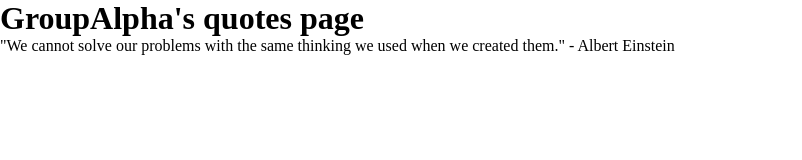
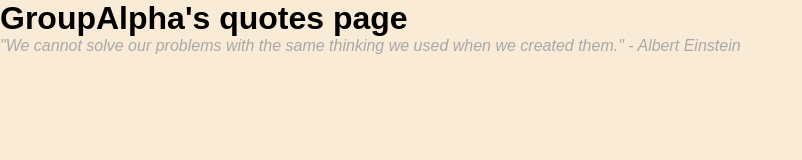
Before and after one commit to Mbrand95/GroupAlpha, a plain HTML site: page index.html in a window 1280 px wide. Shown: the whole page, without its empty margins (0-802 px from the left). Drawn offline with Linux system fonts and the light colour scheme.

Commit message:
Updated style.css for developer 3 portion of the assignment

```diff
--- a/style.css
+++ b/style.css
@@ -1,15 +1,25 @@
 /* Group Alpha */
 
 body, h1, blockquote {
+    background-color: antiquewhite;
     margin: 0;
     padding: 0;
 }
 
 body {
+    font-size: 12;
+    font-family: sans-serif;
 }
 
 h1 {
+    font-size: 24;
+    font-family: sans-serif;
+    font-weight: bold;
 }
 
 blockquote {
+    font-size: 16;
+    font-family: sans-serif;
+    font-style: italic;
+    color: darkgray;
 }
```
